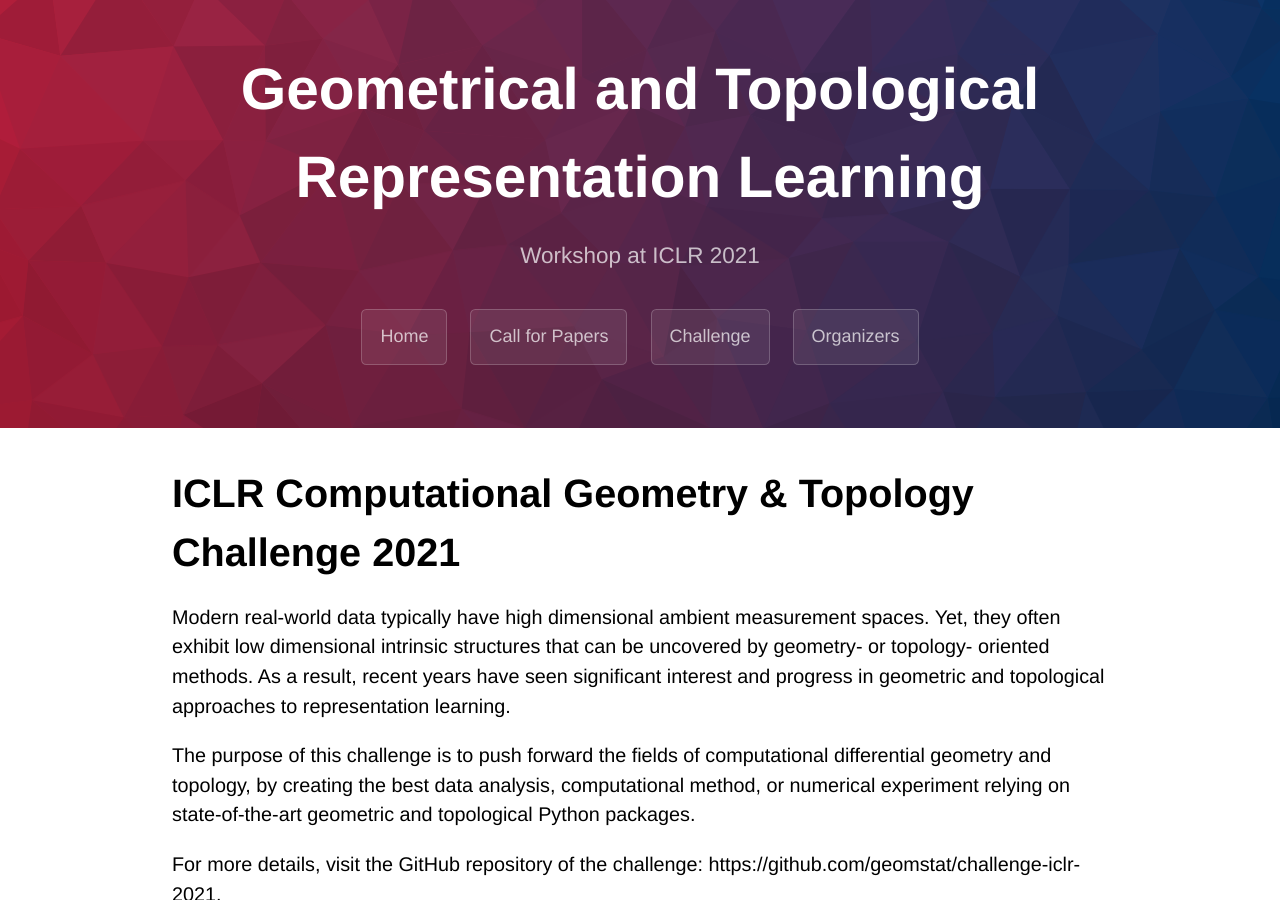
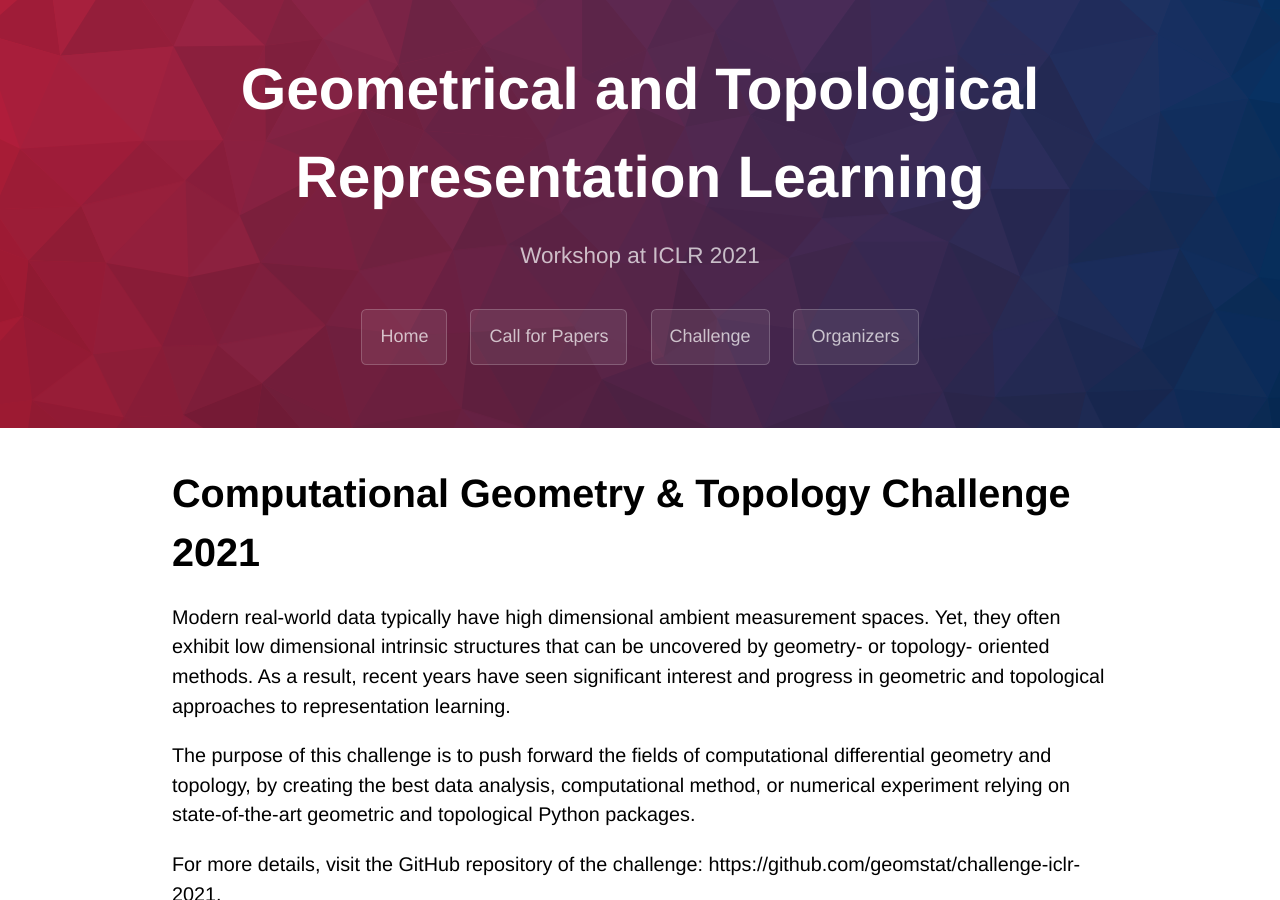
Before and after one commit to gt-rl/gt-rl.github.io, a Jekyll site: the page built from challenge.md, in a window 1280 px wide and 900 px high. Built offline with Jekyll 4.4.1, drawn with Linux system fonts in a browser that asks for light colours; some web fonts are replaced; our own code applies the rules of GitHub Pages for plain Markdown files.

Commit message:
Updated title

```diff
--- a/challenge.md
+++ b/challenge.md
@@ -2,7 +2,7 @@
 layout: default
 ---
 
-# ICLR Computational Geometry & Topology Challenge 2021
+# Computational Geometry & Topology Challenge 2021
 
 Modern real-world data typically have high dimensional ambient measurement spaces. Yet, they often exhibit low dimensional intrinsic structures that can be uncovered by geometry- or topology- oriented methods. As a result, recent years have seen significant interest and progress in geometric and topological approaches to representation learning.
 
```
